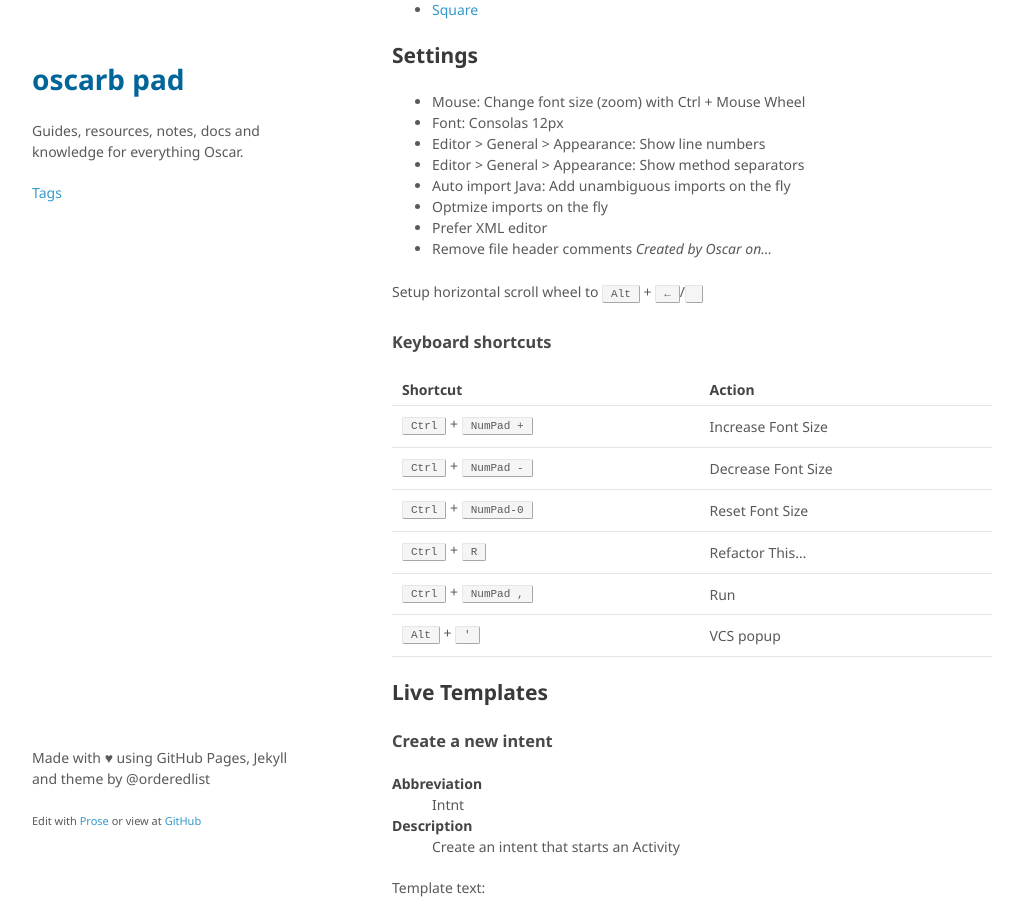
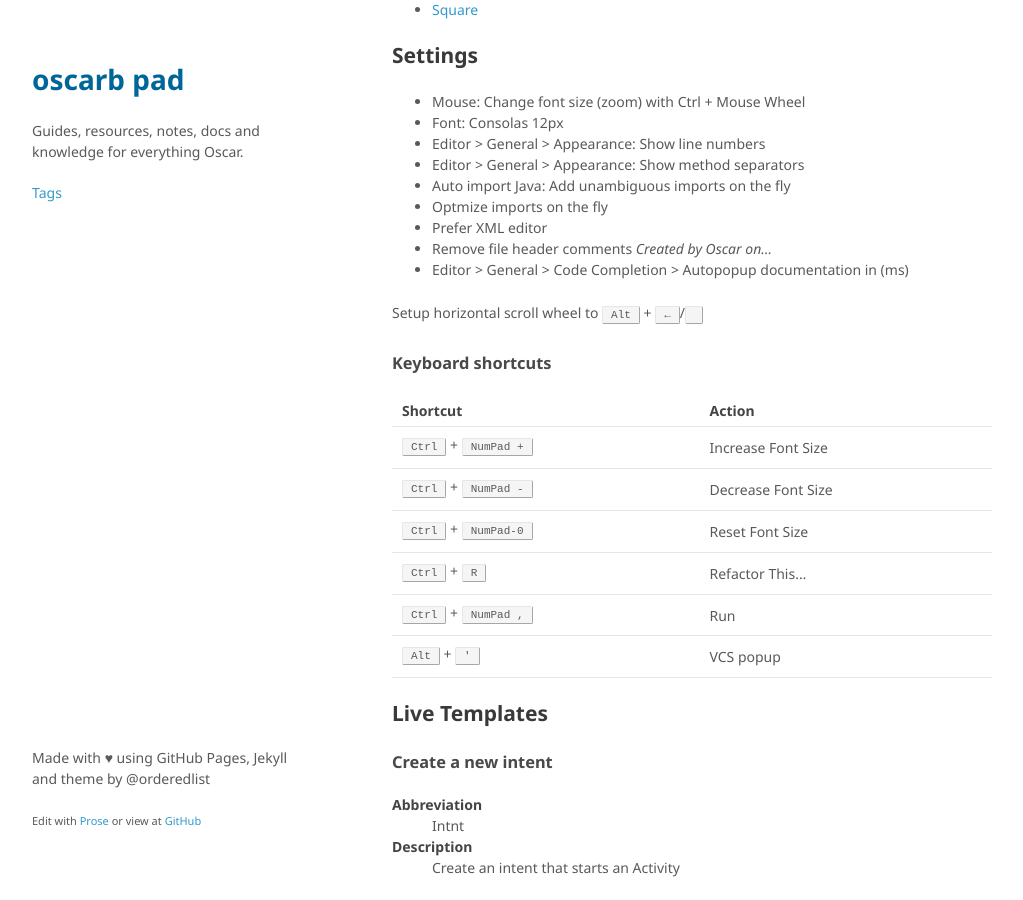
Before and after one commit to oscarb/pad, a Jekyll site: the page built from _docs/android-studio.md, in a window 1280 px wide and 900 px high, scrolled down 890 px. Shown: the whole window, without its empty margins (128-1151 px from the left). Built offline with Jekyll 4.4.1, drawn with Linux system fonts in a browser that asks for light colours; some web fonts are replaced.

Commit message:
Updated android-studio.md

```diff
--- a/_docs/android-studio.md
+++ b/_docs/android-studio.md
@@ -56,6 +56,7 @@ File > Import settings...
 * Optmize imports on the fly
 * Prefer XML editor
 * Remove file header comments _Created by Oscar on..._
+* Editor > General > Code Completion > Autopopup documentation in (ms)
 
 Setup horizontal scroll wheel to <kbd>Alt</kbd> + <kbd>←</kbd>/<kbd></kbd>
 
```
